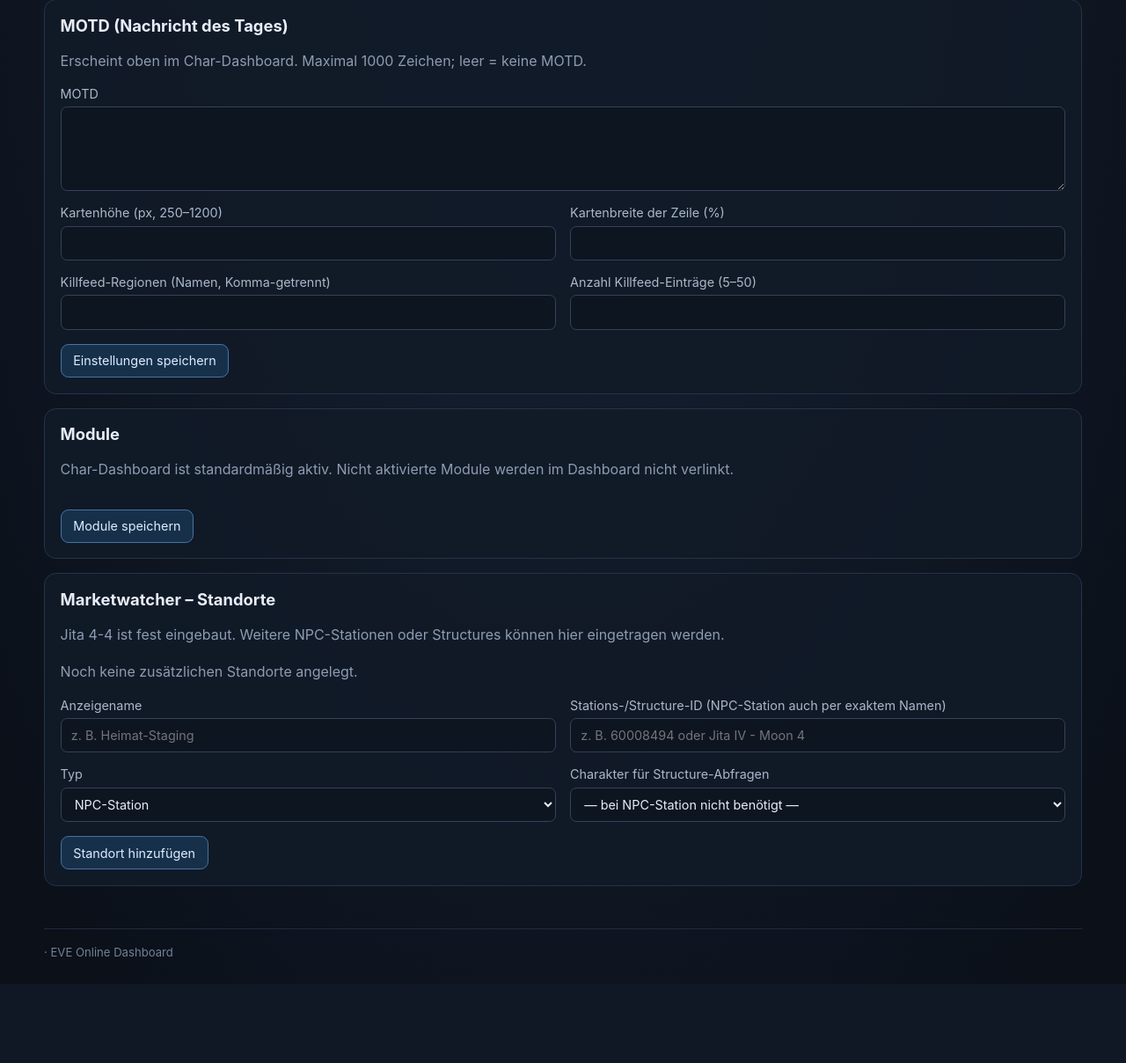
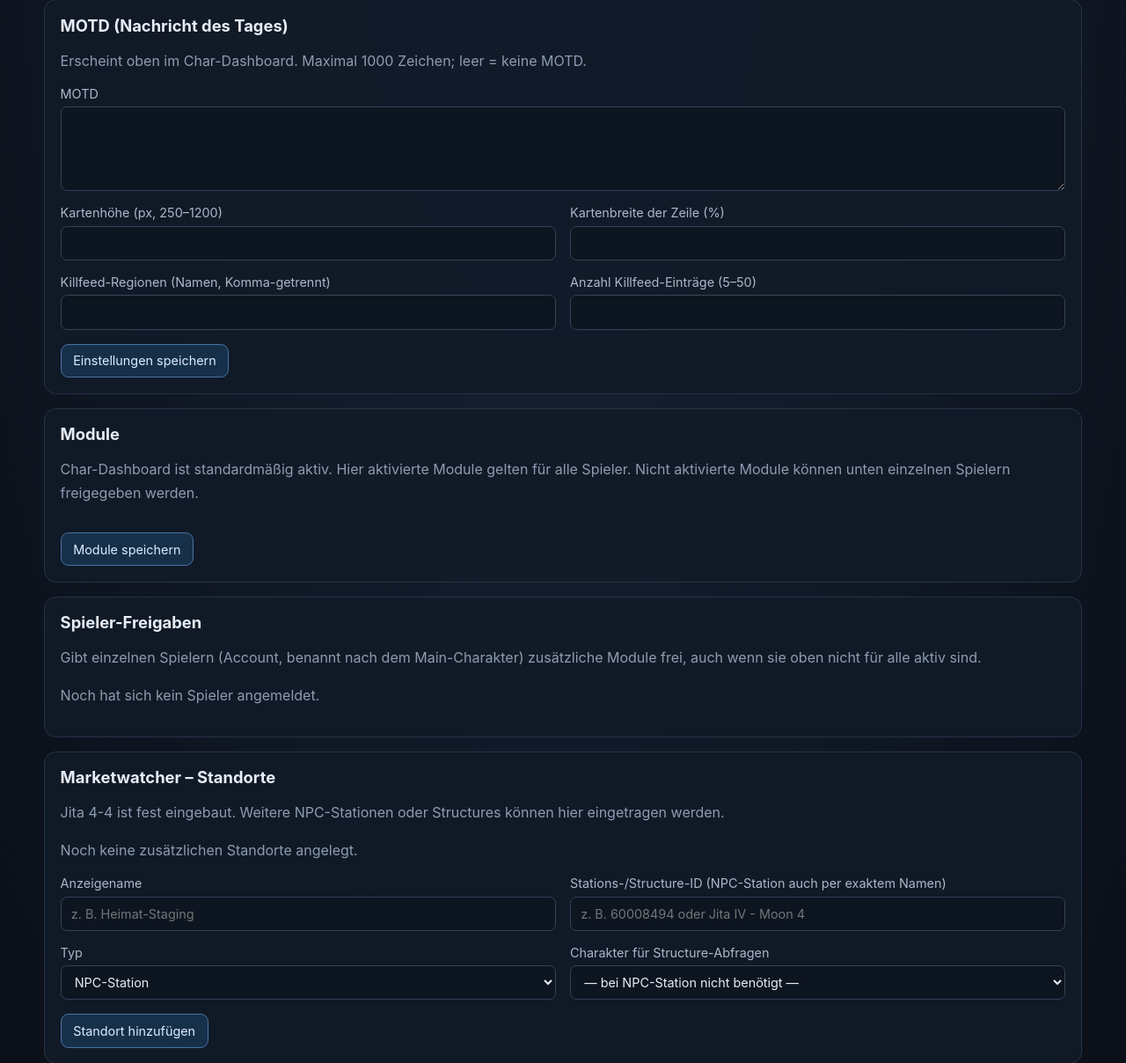
Before and after one commit to Dasags/Eve-Dashboard, a FastAPI app: template app/templates/admin.html in a window 1280 px wide. Shown: the part 184-1392 px from the top of the page at 88% size. Before the commit the page ends 1271 px from the top, so only its background shows below. Run offline with FastAPI, Linux system fonts and the light colour scheme; the template is opened without the code that fills it, so the values that code supplies are empty; parts of the project's set-up code (start-up, migrations or seed data) failed here and were passed over.

Commit message:
Admin: per-player module access
Co-authored-by: Copilot <223556219+Copilot@users.noreply.github.com>

```diff
--- a/app/main.py
+++ b/app/main.py
@@ -128,9 +128,9 @@ def require_admin(request: Request) -> None:
         raise HTTPException(401, "Bitte als Administrator anmelden.")
 
 
-def require_module(name: str) -> None:
-    if not storage.module_enabled(name):
-        raise HTTPException(404, "Dieses Modul ist derzeit deaktiviert.")
+def require_module(request: Request, name: str) -> None:
+    if not storage.module_allowed(current_account(request), name):
+        raise HTTPException(404, "Dieses Modul ist für dich nicht freigeschaltet.")
 
 
 def render(request: Request, page: str, **context):
@@ -140,12 +140,16 @@ def render(request: Request, page: str, **context):
     selected_character = next(
         (character for character in characters if character["id"] == character_id), None
     )
+    granted_modules = storage.account_module_names(account_id)
     return templates.TemplateResponse(
         request,
         page,
         {
             "app_name": APP_NAME,
-            "modules": storage.list_modules(),
+            "modules": [
+                {**item, "enabled": item["enabled"] or item["name"] in granted_modules}
+                for item in storage.list_modules()
+            ],
             "active_character": selected_character,
             "characters": characters,
             **context,
@@ -281,7 +285,7 @@ def logout(request: Request):
 @app.get("/dashboard")
 async def dashboard(request: Request):
     account_id, character_id = require_account(request)
-    require_module("dashboard")
+    require_module(request, "dashboard")
     async def profile(info: dict) -> dict:
         char_id = info["id"]
         async with ESIClient() as esi:
@@ -363,7 +367,7 @@ async def dashboard(request: Request):
 @app.get("/skills")
 async def skills_page(request: Request):
     _, character_id = require_account(request)
-    require_module("skills")
+    require_module(request, "skills")
     character_token = storage.get_character(character_id)
     required = {"esi-skills.read_skills.v1", "esi-skills.read_skillqueue.v1"}
     if not required.issubset(set(character_token["scopes"])):
@@ -439,7 +443,7 @@ async def skills_page(request: Request):
 @app.get("/wallet")
 async def wallet_page(request: Request, view: str = "journal"):
     account_id, character_id = require_account(request)
-    require_module("wallet")
+    require_module(request, "wallet")
     scopes = storage.get_character(character_id)["scopes"]
     if "esi-wallet.read_character_wallet.v1" not in scopes:
         return render(
@@ -508,7 +512,7 @@ async def wallet_page(request: Request, view: str = "journal"):
 @app.get("/wallet/distribution")
 async def wallet_distribution(request: Request):
     account_id, character_id = require_account(request)
-    require_module("wallet")
+    require_module(request, "wallet")
     if "esi-wallet.read_character_wallet.v1" not in storage.get_character(character_id)["scopes"]:
         return render(
             request,
@@ -566,7 +570,7 @@ async def wallet_distribution(request: Request):
 @app.post("/wallet/plan/start")
 async def save_wallet_plan_start(request: Request):
     account_id, character_id = require_account(request)
-    require_module("wallet")
+    require_module(request, "wallet")
     if "esi-wallet.read_character_wallet.v1" not in storage.get_character(character_id)["scopes"]:
         raise HTTPException(403, "Wallet-ESI-Scope fehlt.")
     try:
@@ -585,7 +589,7 @@ def create_wallet_label(
     percentage: float = Form(...),
 ):
     account_id, character_id = require_account(request)
-    require_module("wallet")
+    require_module(request, "wallet")
     if (
         not name.strip()
         or len(name) > 80
@@ -607,7 +611,7 @@ def create_wallet_label(
 @app.post("/wallet/plan/labels/{label_id}/delete")
 def delete_wallet_label(request: Request, label_id: int):
     account_id, character_id = require_account(request)
-    require_module("wallet")
+    require_module(request, "wallet")
     if not storage.remove_wallet_label(account_id, character_id, label_id):
         raise HTTPException(404, "Beschriftung nicht gefunden.")
     return RedirectResponse("/wallet/distribution", status_code=303)
@@ -623,7 +627,7 @@ def create_wallet_entry(
     label_id: int | None = Form(None),
 ):
     account_id, character_id = require_account(request)
-    require_module("wallet")
+    require_module(request, "wallet")
     if kind not in {"income", "expense"} or not description.strip() or len(description) > 120:
         raise HTTPException(400, "Eintragstyp oder Beschreibung ist ungültig.")
     if not math.isfinite(amount) or amount <= 0 or amount > 1e15:
@@ -647,7 +651,7 @@ def create_wallet_entry(
 @app.post("/wallet/plan/entries/{entry_id}/delete")
 def delete_wallet_entry(request: Request, entry_id: int):
     account_id, character_id = require_account(request)
-    require_module("wallet")
+    require_module(request, "wallet")
     if not storage.remove_wallet_entry(account_id, character_id, entry_id):
         raise HTTPException(404, "Wallet-Eintrag nicht gefunden.")
     return RedirectResponse("/wallet/distribution", status_code=303)
@@ -695,7 +699,7 @@ async def refresh_marketwatcher(watchlist: dict, locations: list[dict]) -> None:
 @app.get("/marketwatcher")
 async def marketwatcher_page(request: Request, watchlist_id: int | None = None):
     account_id, _ = require_account(request)
-    require_module("marketwatcher")
+    require_module(request, "marketwatcher")
     lists, watchlist, locations = marketwatcher_context(account_id, watchlist_id)
     prices = storage.watchlist_prices(watchlist["id"])
     by_item: dict[int, dict[int, dict]] = {}
@@ -716,7 +720,7 @@ async def marketwatcher_page(request: Request, watchlist_id: int | None = None):
 @app.post("/marketwatcher/lists")
 def create_marketwatcher_list(request: Request, name: str = Form(...)):
     account_id, _ = require_account(request)
-    require_module("marketwatcher")
+    require_module(request, "marketwatcher")
     name = name.strip()
     if not name or len(name) > 60:
         raise HTTPException(400, "Listenname muss zwischen 1 und 60 Zeichen lang sein.")
@@ -730,7 +734,7 @@ def create_marketwatcher_list(request: Request, name: str = Form(...)):
 @app.post("/marketwatcher/lists/{watchlist_id}/delete")
 def remove_marketwatcher_list(request: Request, watchlist_id: int):
     account_id, _ = require_account(request)
-    require_module("marketwatcher")
+    require_module(request, "marketwatcher")
     if not storage.delete_watchlist(account_id, watchlist_id):
         raise HTTPException(404, "Liste nicht gefunden.")
     return RedirectResponse("/marketwatcher", status_code=303)
@@ -743,7 +747,7 @@ def select_marketwatcher_locations(
     location_ids: list[int] = Form([]),
 ):
     account_id, _ = require_account(request)
-    require_module("marketwatcher")
+    require_module(request, "marketwatcher")
     if not storage.get_watchlist(account_id, watchlist_id):
         raise HTTPException(404, "Liste nicht gefunden.")
     try:
@@ -761,7 +765,7 @@ async def add_marketwatcher_item(
     quantity: int = Form(1),
 ):
     account_id, _ = require_account(request)
-    require_module("marketwatcher")
+    require_module(request, "marketwatcher")
     if not storage.get_watchlist(account_id, watchlist_id):
         raise HTTPException(404, "Liste nicht gefunden.")
     if not name.strip() or len(name) > 120 or not 1 <= quantity <= 1_000_000:
@@ -784,7 +788,7 @@ async def import_marketwatcher_fitting(
     fitting: str = Form(...),
 ):
     account_id, _ = require_account(request)
-    require_module("marketwatcher")
+    require_module(request, "marketwatcher")
     if not storage.get_watchlist(account_id, watchlist_id):
         raise HTTPException(404, "Liste nicht gefunden.")
     if len(fitting) > 100_000:
@@ -826,7 +830,7 @@ async def import_marketwatcher_fitting(
 @app.post("/marketwatcher/items/{item_id}/delete")
 def delete_marketwatcher_item(request: Request, item_id: int, watchlist_id: int = Form(...)):
     account_id, _ = require_account(request)
-    require_module("marketwatcher")
+    require_module(request, "marketwatcher")
     if not storage.get_watchlist(account_id, watchlist_id):
         raise HTTPException(404, "Liste nicht gefunden.")
     if not storage.remove_watchlist_item(watchlist_id, item_id):
@@ -840,7 +844,7 @@ async def refresh_marketwatcher_route(
     watchlist_id: int = Form(...),
 ):
     account_id, _ = require_account(request)
-    require_module("marketwatcher")
+    require_module(request, "marketwatcher")
     _, watchlist, locations = marketwatcher_context(account_id, watchlist_id)
     try:
         await refresh_marketwatcher(watchlist, locations)
@@ -908,7 +912,7 @@ async def character_skill_levels(character_id: int) -> dict[int, int] | None:
 @app.get("/industry")
 def industry_page(request: Request):
     require_account(request)
-    require_module("industry")
+    require_module(request, "industry")
     return render(
         request,
         "industry.html",
@@ -946,7 +950,7 @@ async def calculate_industry(
     decryptor: str = Form(""),
 ):
     account_id, character_id = require_account(request)
-    require_module("industry")
+    require_module(request, "industry")
     form_data = {
         "product_name": product_name,
         "runs": runs,
@@ -1167,7 +1171,7 @@ async def calculate_industry(
 @app.get("/planetary-industry")
 def planetary_industry_page(request: Request):
     require_account(request)
-    require_module("planetary-industry")
+    require_module(request, "planetary-industry")
     locations = storage.list_locations()
     return render(
         request,
@@ -1192,7 +1196,7 @@ async def calculate_planetary_industry(
     location_ids: list[int] = Form([]),
 ):
     require_account(request)
-    require_module("planetary-industry")
+    require_module(request, "planetary-industry")
     form_data = {
         "product_name": product_name,
         "quantity": quantity,
@@ -1408,6 +1412,8 @@ def admin(request: Request):
         settings=settings,
         module_details=MODULE_DETAILS,
         locations=storage.list_locations(),
+        modules=storage.list_modules(),
+        account_access=storage.list_accounts_with_modules(),
         error=request.query_params.get("error"),
     )
 
@@ -1447,6 +1453,18 @@ def update_modules(request: Request, enabled: list[str] = Form([])):
         raise HTTPException(400, "Unbekanntes Modul.")
     for name in MODULE_DETAILS:
         storage.set_module(name, name in enabled)
+    return RedirectResponse("/admin", status_code=303)
+
+
+@app.post("/admin/accounts/{account_id}/modules")
+def update_account_modules(
+    request: Request, account_id: int, modules: list[str] = Form([])
+):
+    require_admin(request)
+    if set(modules) - set(MODULE_DETAILS):
+        raise HTTPException(400, "Unbekanntes Modul.")
+    if not storage.set_account_modules(account_id, set(modules)):
+        raise HTTPException(404, "Account nicht gefunden.")
     return RedirectResponse("/admin", status_code=303)
 
 
@@ -1535,7 +1553,7 @@ async def map_api():
 
 @app.get("/incursions")
 async def incursions_page(request: Request):
-    require_module("incursions")
+    require_module(request, "incursions")
     try:
         data = await get_incursions()
     except httpx.HTTPError as exc:
@@ -1545,7 +1563,7 @@ async def incursions_page(request: Request):
 
 @app.get("/api/incursions")
 async def incursions_api():
-    require_module("incursions")
+    require_module(request, "incursions")
     try:
         return await get_incursions()
     except httpx.HTTPError as exc:
--- a/app/templates/admin.html
+++ b/app/templates/admin.html
@@ -17,7 +17,7 @@
   </form>
 </section>
 <section class="panel" style="margin-bottom:1rem">
-  <h2>Module</h2><p class="hint">Char-Dashboard ist standardmäßig aktiv. Nicht aktivierte Module werden im Dashboard nicht verlinkt.</p>
+  <h2>Module</h2><p class="hint">Char-Dashboard ist standardmäßig aktiv. Hier aktivierte Module gelten für alle Spieler. Nicht aktivierte Module können unten einzelnen Spielern freigegeben werden.</p>
   <form method="post" action="/admin/modules">
     <div class="grid two">
     {% for module in modules %}
@@ -29,6 +29,20 @@
     </div>
     <div class="form-actions"><button class="primary">Module speichern</button></div>
   </form>
+</section>
+<section class="panel" style="margin-bottom:1rem">
+  <h2>Spieler-Freigaben</h2><p class="hint">Gibt einzelnen Spielern (Account, benannt nach dem Main-Charakter) zusätzliche Module frei, auch wenn sie oben nicht für alle aktiv sind.</p>
+  {% for account in account_access %}
+  <form method="post" action="/admin/accounts/{{ account.id }}/modules" style="margin-bottom:.8rem">
+    <strong>{{ account.name }}</strong>
+    <div style="display:flex;flex-wrap:wrap;gap:1rem;align-items:center">
+      {% for module in modules %}{% if module.name != 'dashboard' %}
+      <label style="display:flex;gap:.4rem;align-items:center"><input type="checkbox" name="modules" value="{{ module.name }}" {% if module.name in account.modules %}checked{% endif %}>{{ module_details[module.name][0] }}</label>
+      {% endif %}{% endfor %}
+      <button>Speichern</button>
+    </div>
+  </form>
+  {% else %}<p class="muted">Noch hat sich kein Spieler angemeldet.</p>{% endfor %}
 </section>
 <section class="panel">
   <h2>Marketwatcher – Standorte</h2><p class="hint">Jita 4-4 ist fest eingebaut. Weitere NPC-Stationen oder Structures können hier eingetragen werden.</p>
```
Also changed, not shown: app/services/storage.py (+47 -0 lines), tests/test_storage.py (+14 -0 lines), README.md.
